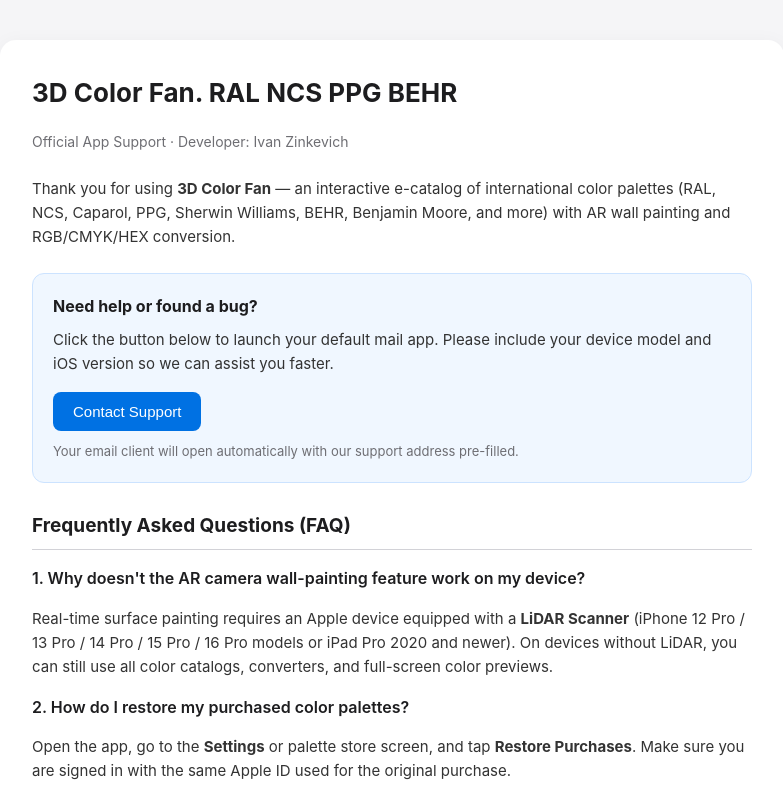
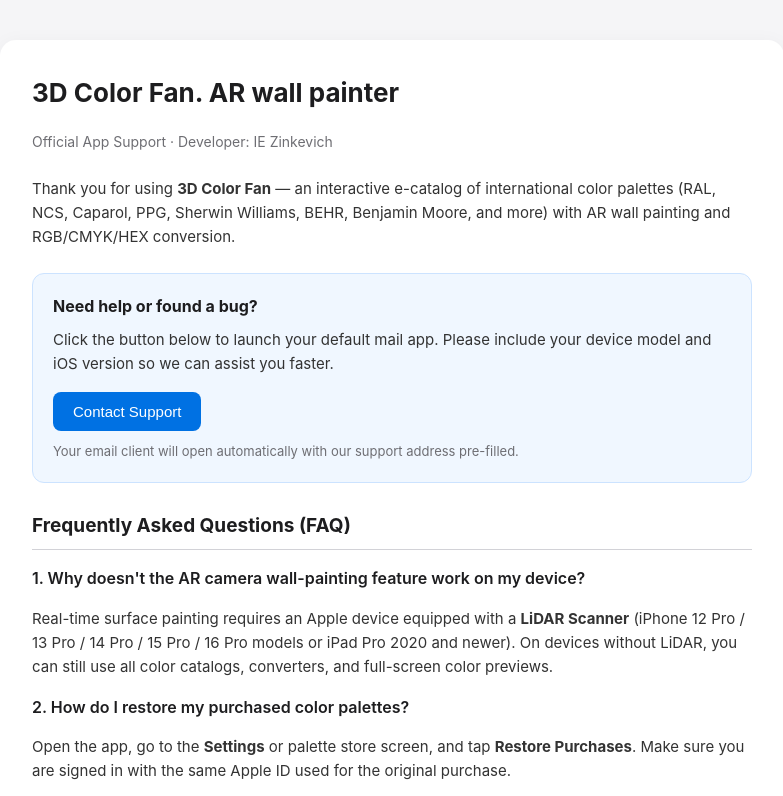
Before and after one commit to kewicz-dev/app_support, a plain HTML site: page ar_painter/index.html in a window 1280 px wide. Shown: the top 796 px of the page, without its empty margins (248-1031 px from the left). Drawn offline with Linux system fonts and the light colour scheme.

Commit message:
Update text

```diff
--- a/ar_painter/index.html
+++ b/ar_painter/index.html
@@ -4,7 +4,7 @@
   <meta charset="UTF-8">
   <meta name="viewport" content="width=device-width, initial-scale=1.0">
   <meta http-equiv="Content-Security-Policy" content="default-src 'self'; script-src 'self'; style-src 'unsafe-inline';">
-  <title>Support — 3D Color Fan. RAL NCS PPG BEHR</title>
+  <title>Support — 3D Color Fan. AR wall painter</title>
   <style>
     :root { --bg: #f5f5f7; --card: #ffffff; --text: #1d1d1f; --muted: #6e6e73; --accent: #0071e3; --accent-hover: #0077ed; --border: #d2d2d7; }
     body { font-family: -apple-system, BlinkMacSystemFont, "Segoe UI", Roboto, Helvetica, Arial, sans-serif; background-color: var(--bg); color: var(--text); line-height: 1.6; margin: 0; padding: 20px; }
@@ -27,8 +27,8 @@
 <body data-app="3D Color Fan">
 
 <div class="container">
-  <h1>3D Color Fan. RAL NCS PPG BEHR</h1>
-  <div class="meta">Official App Support · Developer: Ivan Zinkevich</div>
+  <h1>3D Color Fan. AR wall painter</h1>
+  <div class="meta">Official App Support · Developer: IE Zinkevich</div>
 
   <p>
     Thank you for using <strong>3D Color Fan</strong> — an interactive e-catalog of international color palettes (RAL, NCS, Caparol, PPG, Sherwin Williams, BEHR, Benjamin Moore, and more) with AR wall painting and RGB/CMYK/HEX conversion.
```
